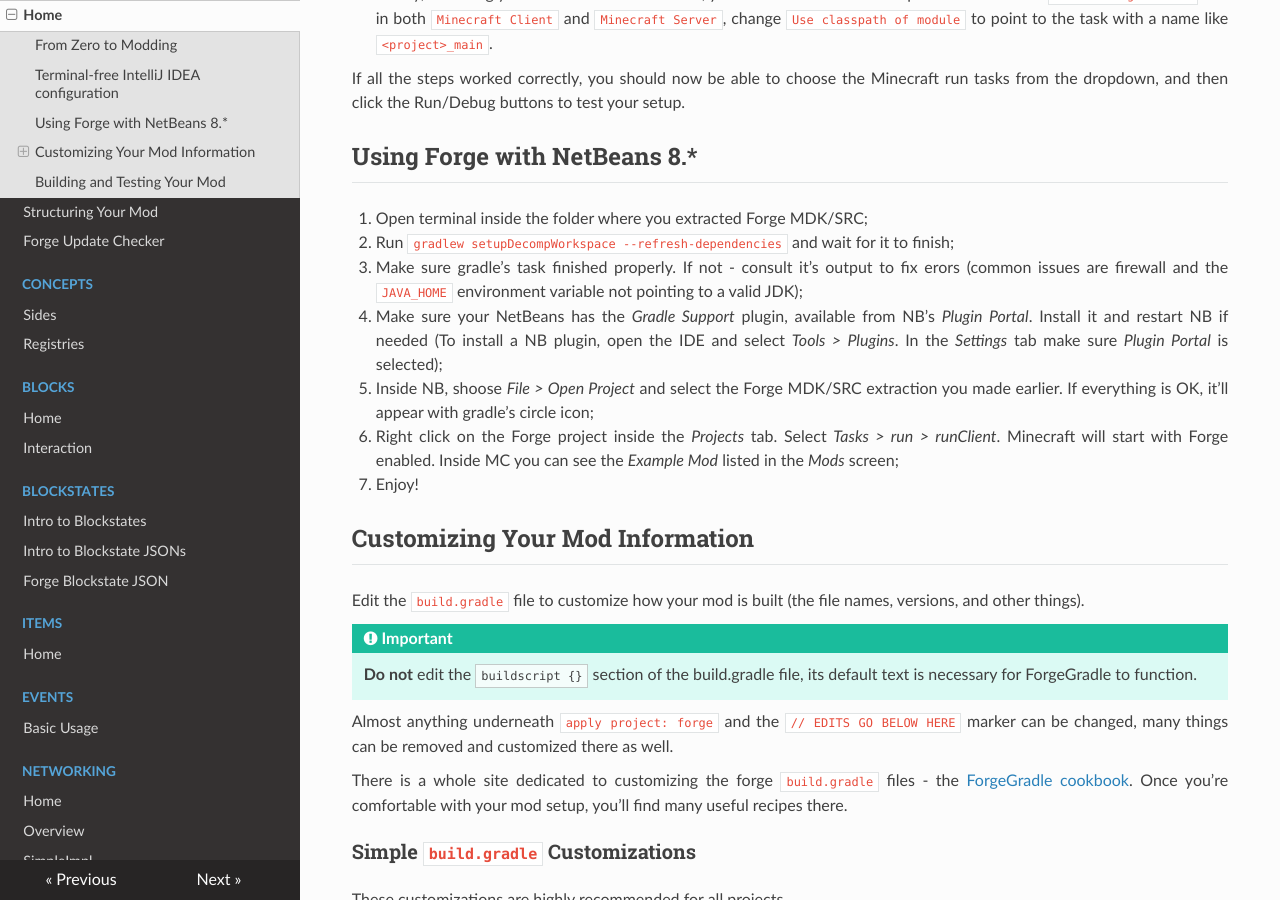
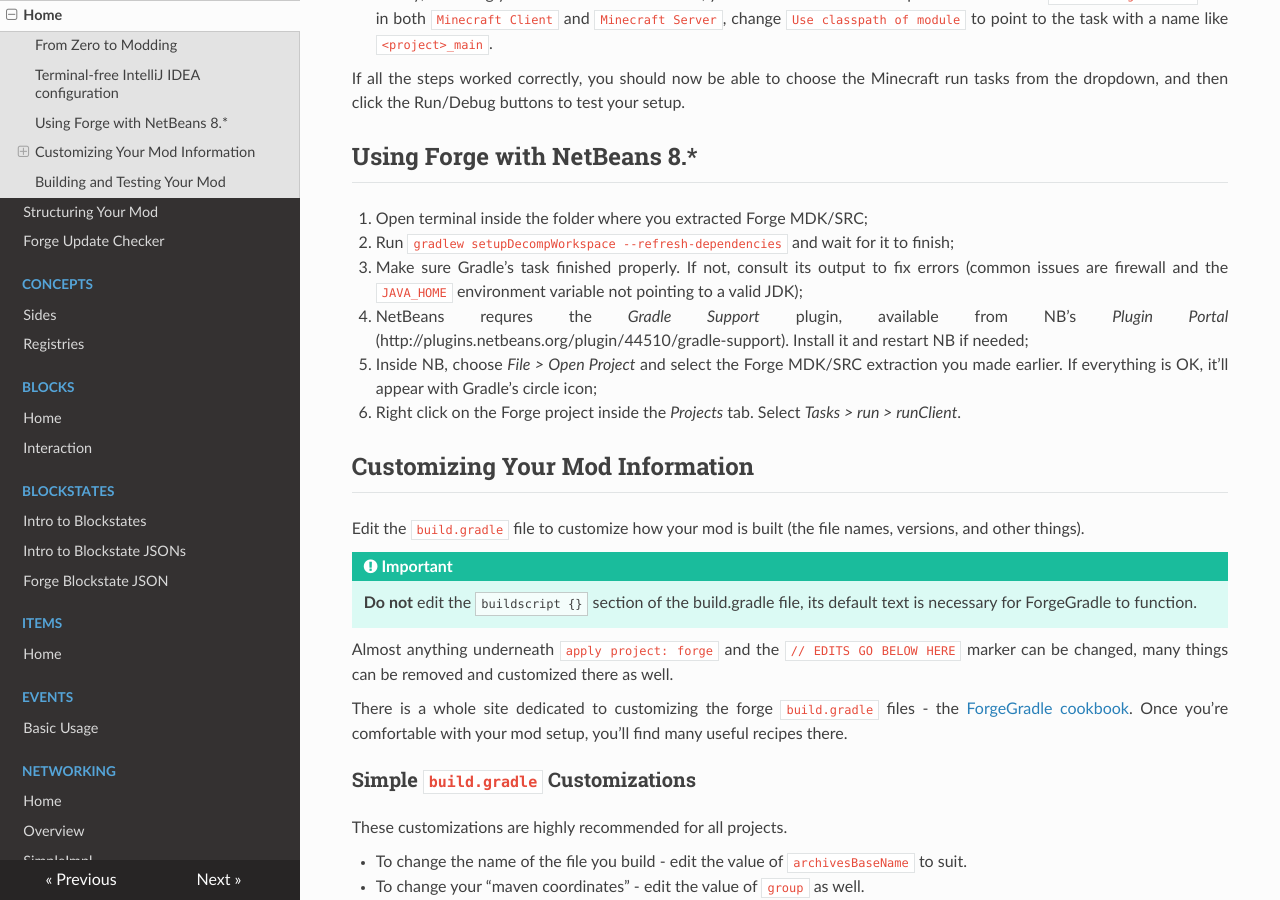
Before and after one commit to MinecraftForge/Documentation, an MkDocs documentation site: the page built from docs/gettingstarted/index.md, in a window 1280 px wide and 900 px high, scrolled down 1465 px. Built offline with MkDocs 1.6.1, drawn with Linux system fonts in a browser that asks for light colours; nearby versions of some CDN libraries; old or Windows-style settings are respelled for this version of MkDocs.

Commit message:
Update index.md
Updated

```diff
--- a/docs/gettingstarted/index.md
+++ b/docs/gettingstarted/index.md
@@ -52,11 +52,10 @@ Using Forge with NetBeans 8.*
 -----------------------------
 1. Open terminal inside the folder where you extracted Forge MDK/SRC;
 2. Run `gradlew setupDecompWorkspace --refresh-dependencies` and wait for it to finish;
-3. Make sure gradle's task finished properly. If not - consult it's output to fix erors (common issues are firewall and the `JAVA_HOME` environment variable not pointing to a valid JDK);
-4. Make sure your NetBeans has the _Gradle Support_ plugin, available from NB's _Plugin Portal_. Install it and restart NB if needed (To install a NB plugin, open the IDE and select _Tools > Plugins_. In the _Settings_ tab make sure _Plugin Portal_ is selected);
-5. Inside NB, shoose _File > Open Project_ and select the Forge MDK/SRC extraction you made earlier. If everything is OK, it'll appear with gradle's circle icon;
-6. Right click on the Forge project inside the _Projects_ tab. Select _Tasks > run > runClient_. Minecraft will start with Forge enabled. Inside MC you can see the _Example Mod_ listed in the _Mods_ screen;
-7. Enjoy!
+3. Make sure Gradle's task finished properly. If not, consult its output to fix errors (common issues are firewall and the `JAVA_HOME` environment variable not pointing to a valid JDK);
+4. NetBeans requres the _Gradle Support_ plugin, available from NB's _Plugin Portal_ (http://plugins.netbeans.org/plugin/44510/gradle-support). Install it and restart NB if needed;
+5. Inside NB, choose _File > Open Project_ and select the Forge MDK/SRC extraction you made earlier. If everything is OK, it'll appear with Gradle's circle icon;
+6. Right click on the Forge project inside the _Projects_ tab. Select _Tasks > run > runClient_.
 
 Customizing Your Mod Information
 --------------------------------
```
